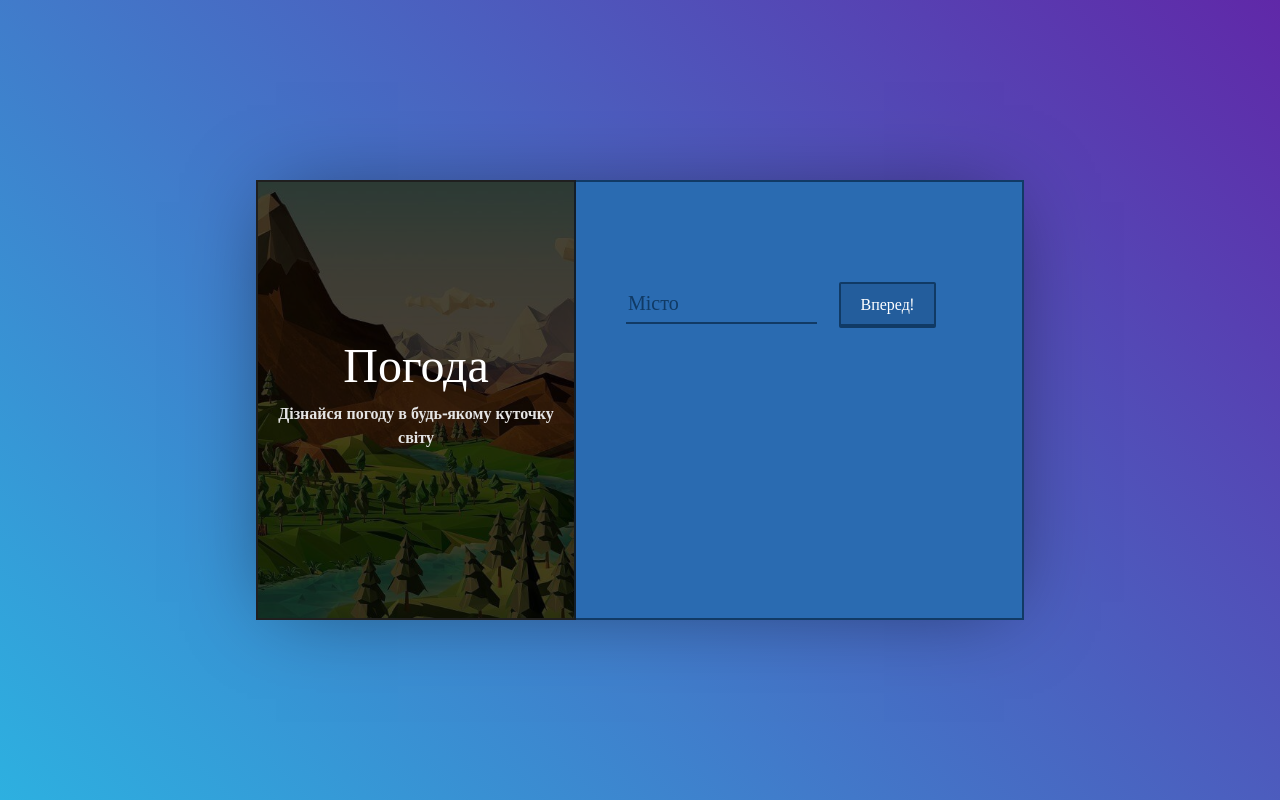
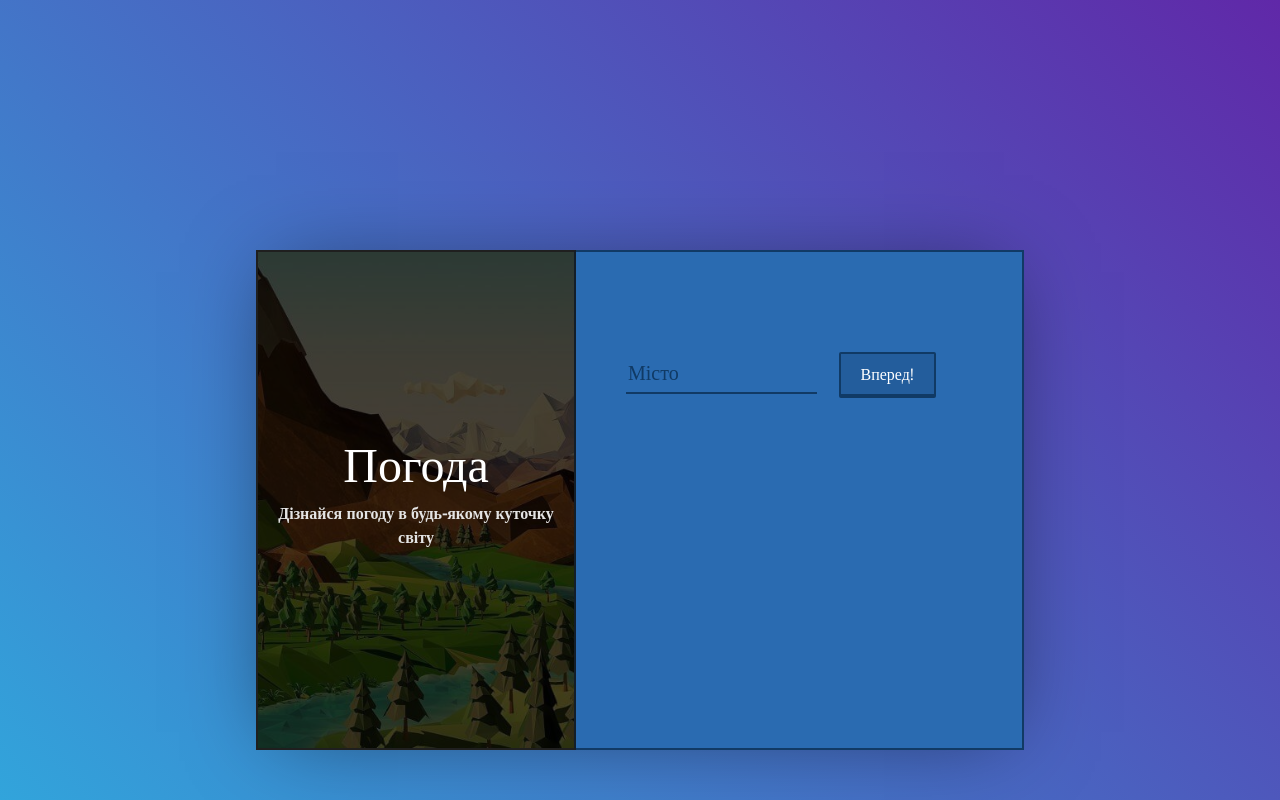
Before and after one commit to yaroslavbilokin/weatherReact, a React (Create React App) app: page / in a window 1280 px wide. Shown: the top 800 px of the page. Built offline with nearby package versions, Linux system fonts and the light colour scheme.

Commit message:
more fixes

```diff
--- a/src/App.css
+++ b/src/App.css
@@ -5,7 +5,7 @@ body {
 }
 
 .wrapper {
-  height: 100vh;
+  height: 1000px;
   display: flex;
   justify-content: center;
   align-items: center;
@@ -28,7 +28,7 @@ body {
 }
 
 .info {
-  height: 55vh;
+  height: 500px;
   background: url("background.jpg") center center no-repeat;
   background-blend-mode: multiply;
   background-color: #484747;
@@ -43,6 +43,7 @@ body {
 }
 
 .form {
+  height: 500px;
   padding-top: 100px;
   padding-left: 50px;
   border-top: 2px solid #113a65;
```
